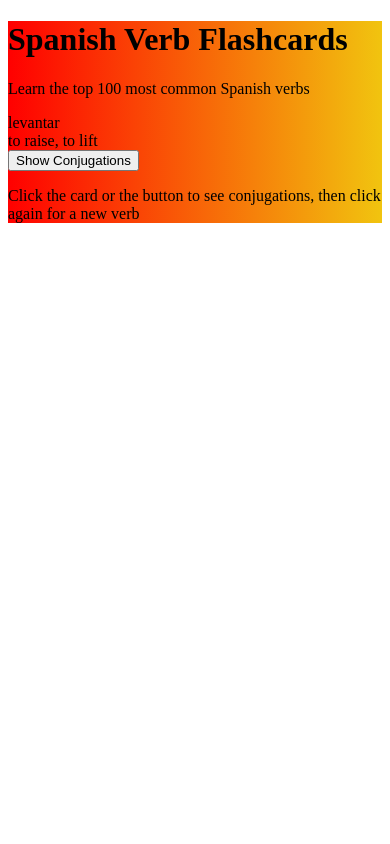
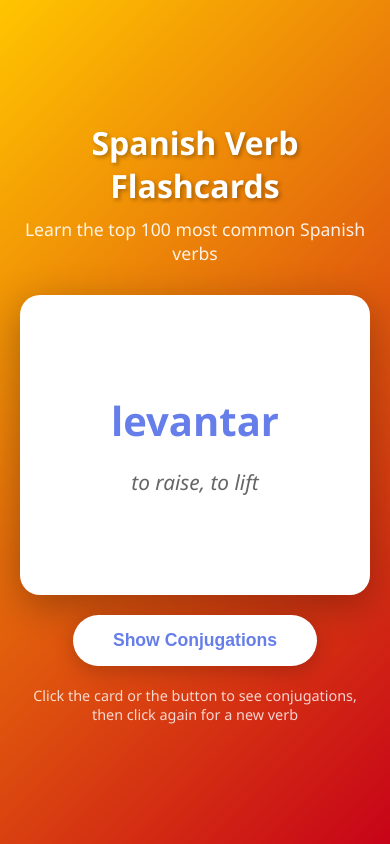
Before and after one commit to iainfm/flashcards, a plain HTML site: page index.html in a window 390 px wide. Drawn offline with Linux system fonts and the light colour scheme.

Commit message:
Updated styles

```diff
--- a/styles.css
+++ b/styles.css
@@ -1,3 +1,165 @@
+* {
+    margin: 0;
+    padding: 0;
+    box-sizing: border-box;
+}
+
+body {
+    font-family: 'Segoe UI', Tahoma, Geneva, Verdana, sans-serif;
+    background: linear-gradient(135deg, #FFC500 0%, #C70318 100%);
+    min-height: 100vh;
+    display: flex;
+    justify-content: center;
+    align-items: center;
+    padding: 20px;
+}
+
 .container {
-  background: linear-gradient(to right, #FF0000, #F1C40F);
+    text-align: center;
+    max-width: 600px;
+    width: 100%;
 }
+
+h1 {
+    color: white;
+    margin-bottom: 10px;
+    font-size: 2.5em;
+    text-shadow: 2px 2px 4px rgba(0, 0, 0, 0.3);
+}
+
+.subtitle {
+    color: rgba(255, 255, 255, 0.9);
+    margin-bottom: 30px;
+    font-size: 1.1em;
+}
+
+.flashcard {
+    background: white;
+    border-radius: 20px;
+    padding: 60px 40px;
+    margin: 20px 0;
+    min-height: 350px;
+    box-shadow: 0 10px 40px rgba(0, 0, 0, 0.3);
+    cursor: pointer;
+    transition: transform 0.3s ease, box-shadow 0.3s ease;
+    display: flex;
+    align-items: center;
+    justify-content: center;
+}
+
+.flashcard:hover {
+    transform: translateY(0px);
+    box-shadow: 0 15px 50px rgba(0, 0, 0, 0.4);
+}
+
+.flashcard:active {
+    transform: translateY(0px);
+}
+
+.card-content {
+    width: 100%;
+}
+
+.infinitive {
+    font-size: 3em;
+    font-weight: bold;
+    color: #667eea;
+    margin-bottom: 20px;
+}
+
+.translation {
+    font-size: 1.5em;
+    color: #666;
+    font-style: italic;
+}
+
+.conjugations {
+    font-size: 1.2em;
+    color: #333;
+    line-height: 1.8;
+}
+
+.conjugations h3 {
+    color: #764ba2;
+    margin-bottom: 15px;
+    font-size: 1.3em;
+}
+
+.conjugations .conjugation-item {
+    font-weight: bold;
+    margin: 8px 0;
+    padding: 5px;
+    display: flex;
+    width: 100%;
+}
+
+.conjugations .pronoun {
+    font-weight: normal;
+    color: #667eea;
+    width: 50%;
+    text-align: right;
+    padding-right: 10px;
+}
+
+.conjugations .conjugation {
+    font-weight: bold;
+    width: 50%;
+    text-align: left;
+    padding-left: 10px;
+}
+
+.hidden {
+    display: none;
+}
+
+.next-button {
+    background: white;
+    color: #667eea;
+    border: none;
+    padding: 15px 40px;
+    font-size: 1.1em;
+    font-weight: bold;
+    border-radius: 30px;
+    cursor: pointer;
+    transition: all 0.3s ease;
+    box-shadow: 0 5px 20px rgba(0, 0, 0, 0.2);
+}
+
+.next-button:hover {
+    background: #f0f0f0;
+    transform: translateY(-2px);
+    box-shadow: 0 7px 25px rgba(0, 0, 0, 0.3);
+}
+
+.next-button:active {
+    transform: translateY(0);
+}
+
+.instructions {
+    color: rgba(255, 255, 255, 0.8);
+    margin-top: 20px;
+    font-size: 0.9em;
+}
+
+@media (max-width: 600px) {
+    h1 {
+        font-size: 2em;
+    }
+
+    .flashcard {
+        padding: 40px 20px;
+        min-height: 300px;
+    }
+
+    .infinitive {
+        font-size: 2.5em;
+    }
+
+    .translation {
+        font-size: 1.3em;
+    }
+
+    .conjugations {
+        font-size: 1em;
+    }
+}
```
